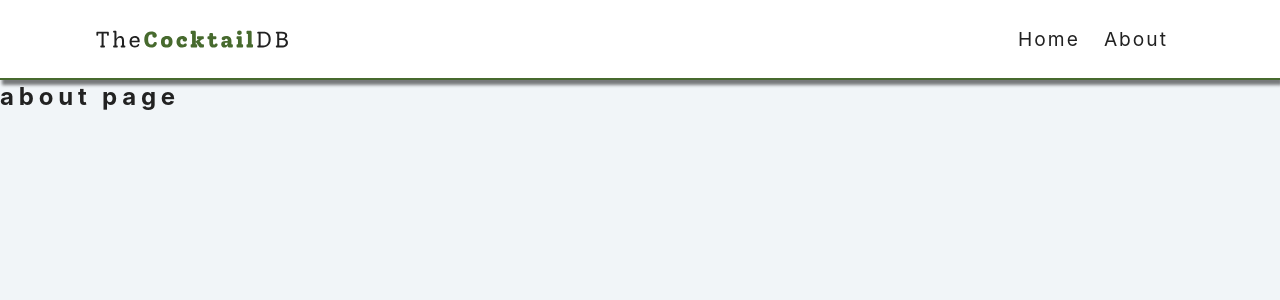
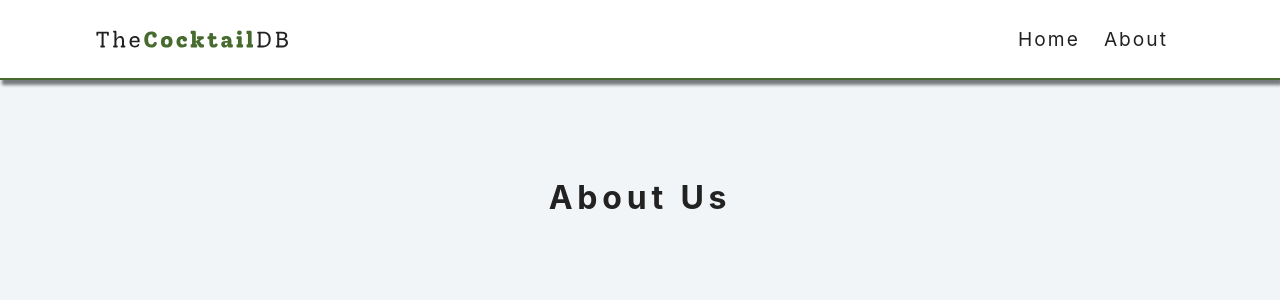
Before and after one commit to jos3ph-m/Cocktails, a React (Create React App) app: page /about in a window 1280 px wide. Shown: the top 300 px of the page. Built offline with nearby package versions, Linux system fonts and the light colour scheme.

Commit message:
set up About page

```diff
--- a/src/pages/About.js
+++ b/src/pages/About.js
@@ -1,11 +1,11 @@
-import React from 'react'
+import React from 'react';
 
 const About = () => {
   return (
-    <div>
-      <h2>about page</h2>
-    </div>
-  )
-}
+    <section className="section about-section">
+      <h1 className="section-title">about us</h1>
+    </section>
+  );
+};
 
-export default About
+export default About;
```
